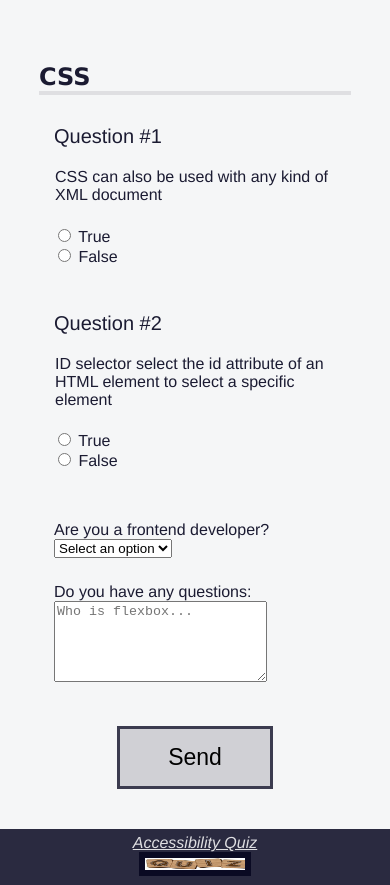
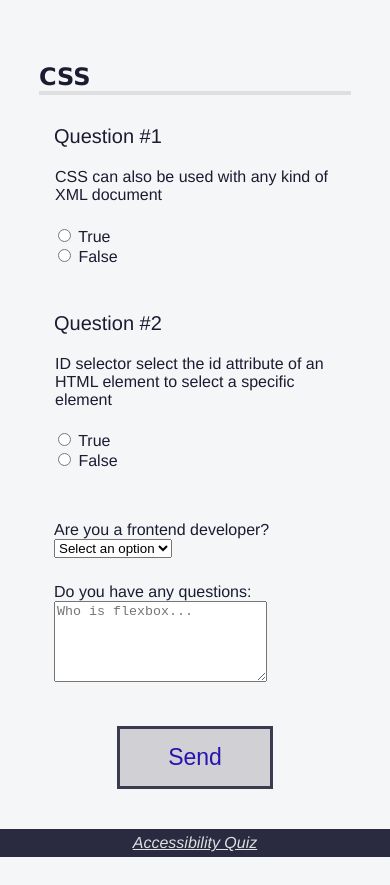
Before and after one commit to satyasaadhika/Accessibility-quiz, a plain HTML site: page index.html in a window 390 px wide. Shown: the part 800-1685 px from the top of the page. After the commit the page ends 1657 px from the top, so only its background shows below. Drawn offline with Linux system fonts and the light colour scheme.

Commit message:
add media query

```diff
--- a/style.css
+++ b/style.css
@@ -25,8 +25,16 @@ header {
 #logo {
     width: max(100px, 18vw);
     background-color: #0a0a23;
-    aspect-ratio: 35 / 4;
+    aspect-ratio: 30 / 5;
     padding: 0.4rem;
+}
+@media only screen and (max-width:600px){
+    #logo{
+        display: none;
+    }
+    button {
+    color: #2613b2;
+    }
 }
 
 h1 {
```
